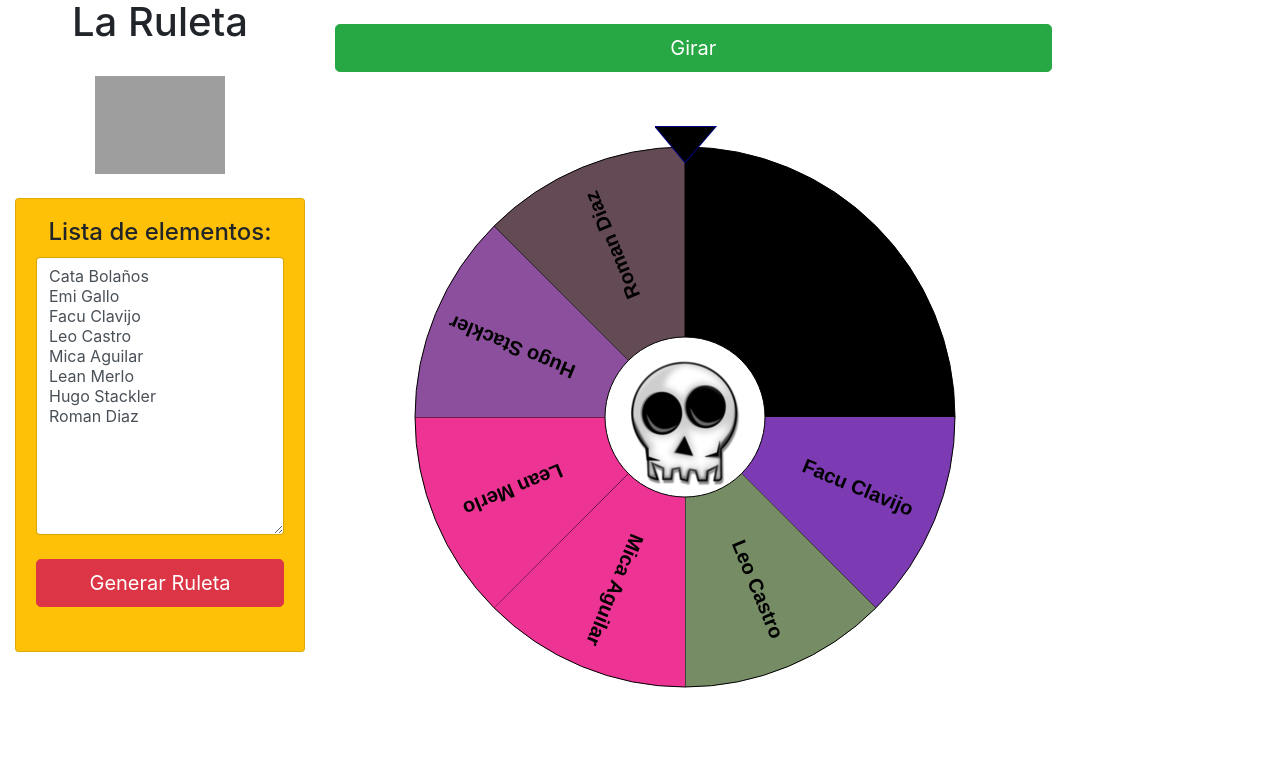
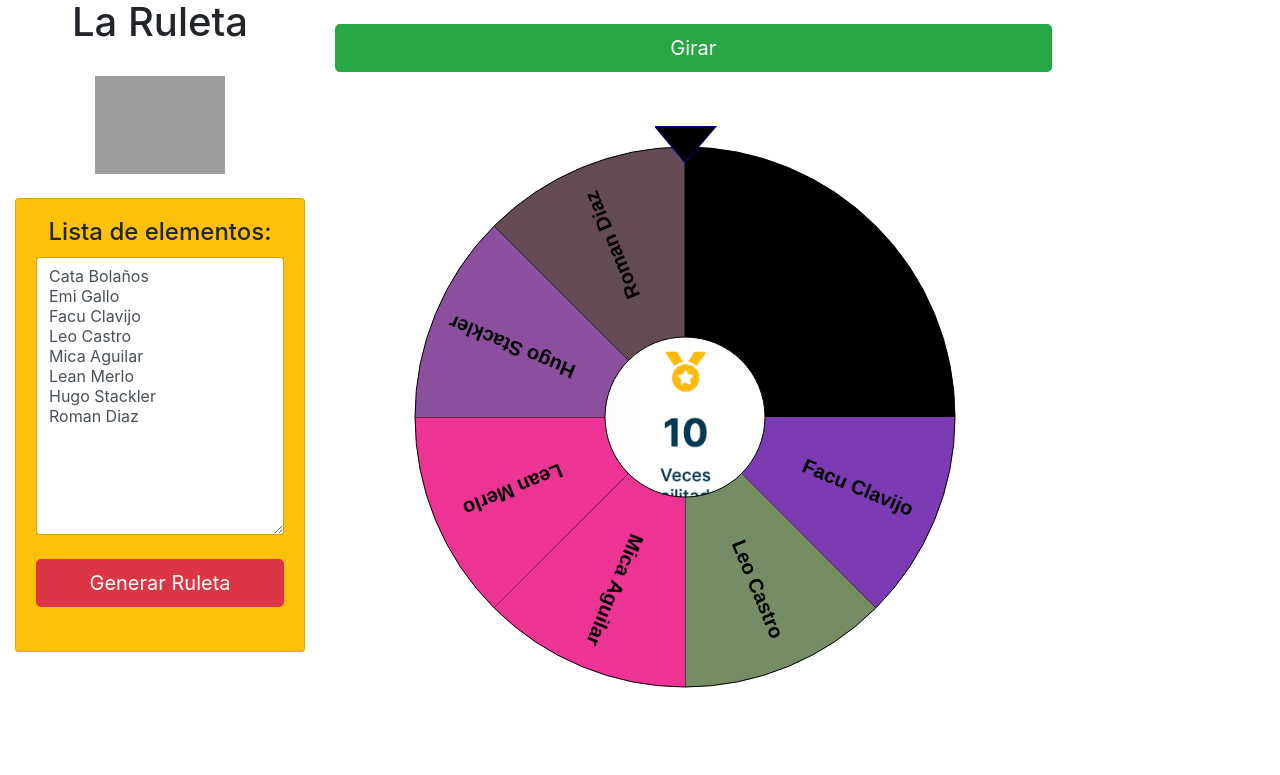
Before and after one commit to mariadesanchez/ruleta-FrontII, a plain HTML site: page index.html in a window 1280 px wide. Drawn offline with nearby package versions, Linux system fonts and the light colour scheme; grey boxes are pictures that could not be loaded.

Commit message:
img facilitador

```diff
--- a/index.html
+++ b/index.html
@@ -27,7 +27,7 @@
         <div>
             <style>
                 #canvasContainer {
-                    background-image: url(img/Muerte.png);
+                    background-image: url(img/facilitador.png);
                     background-repeat: no-repeat;
                     background-position: center;
                     width: 700px;
```
Also changed, not shown: img/Muerte.png (deleted), img/facilitador.png (added), 2 other files.
